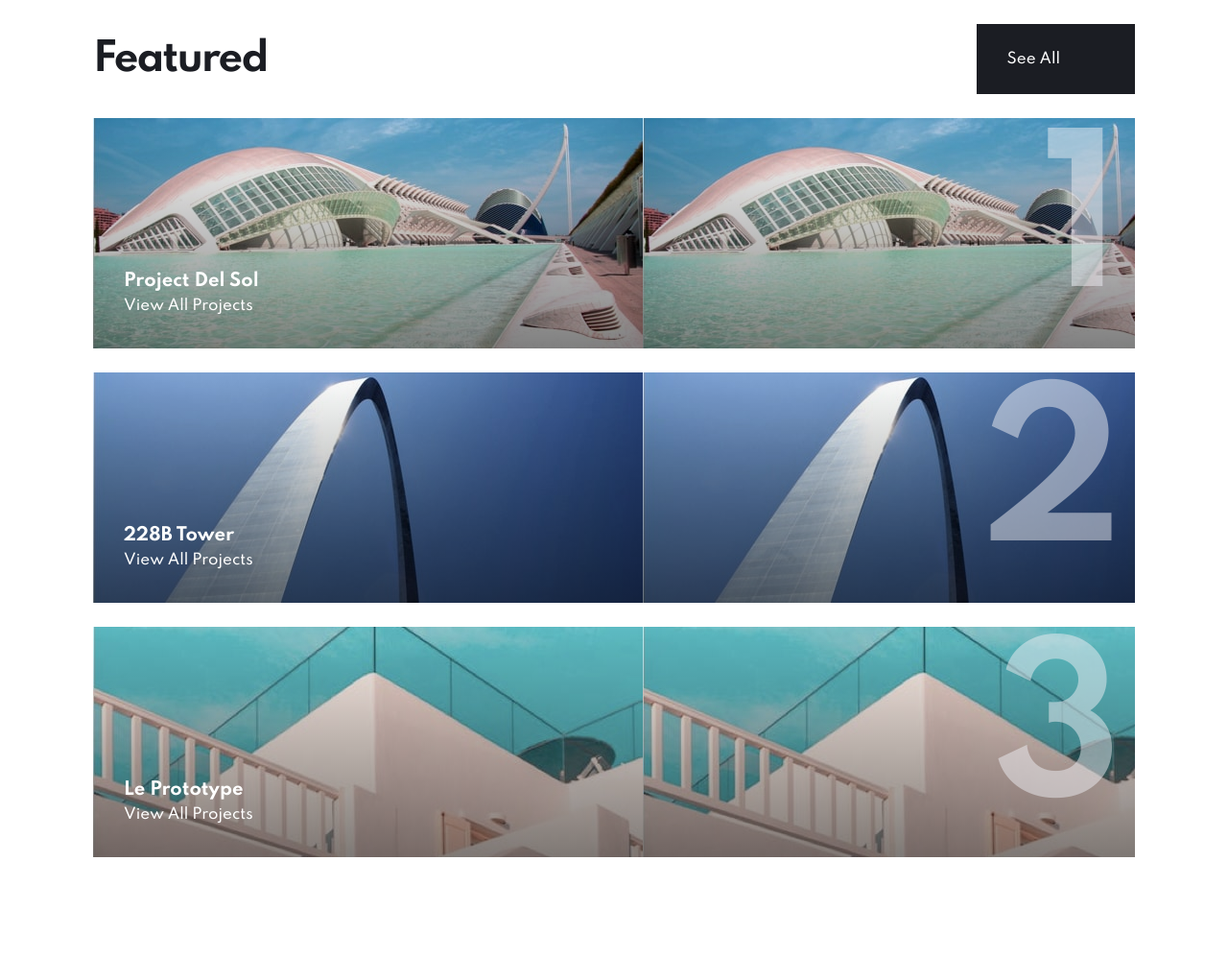
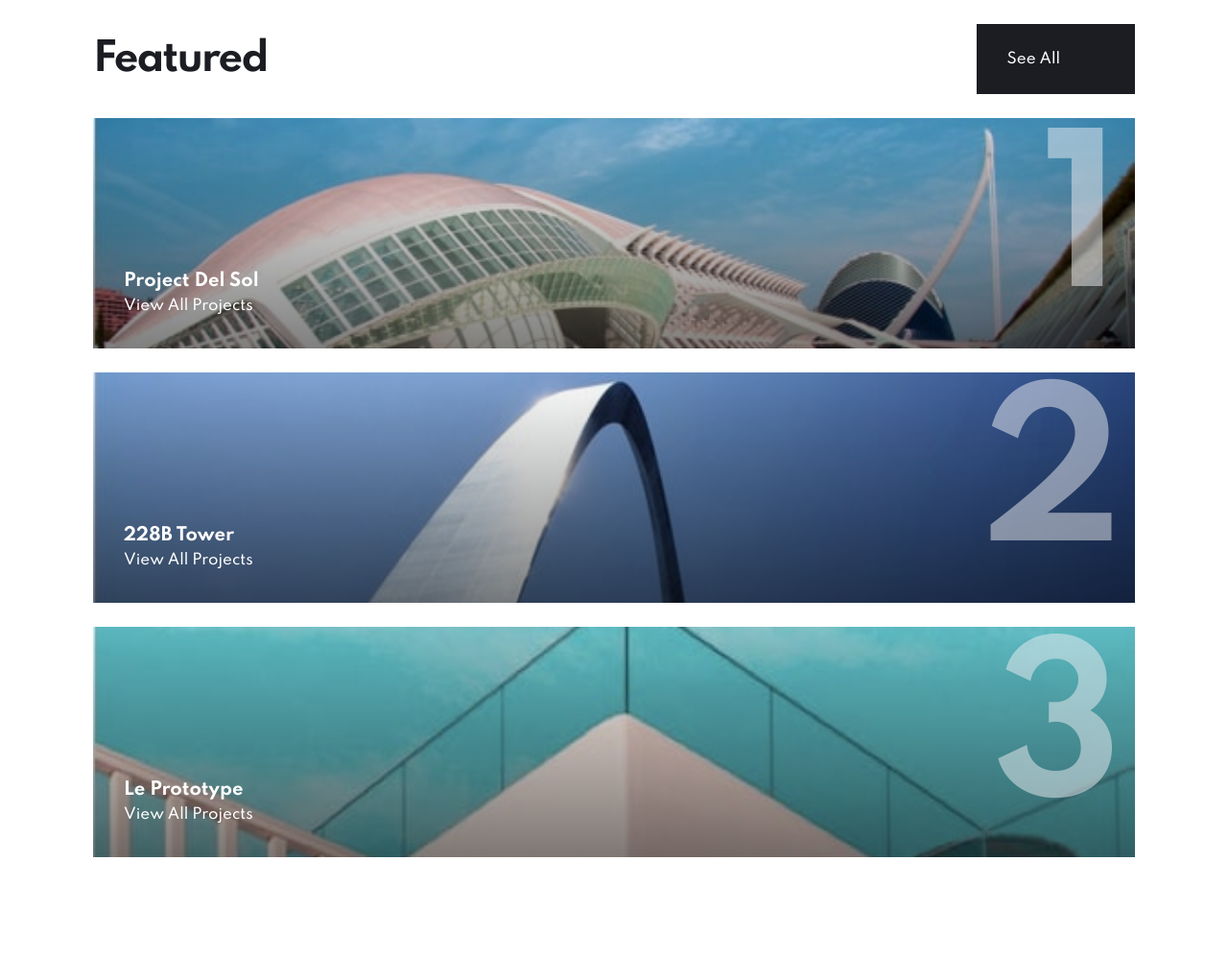
Before and after one commit to jcollier78/arch-studio-multi-page-website, a plain HTML site: page index.html in a window 1280 px wide. Shown: the part 2000-2997 px from the top of the page at 96% size. Drawn offline with Linux system fonts and the light colour scheme.

Commit message:
minor fixes

```diff
--- a/index.html
+++ b/index.html
@@ -164,8 +164,8 @@
           <li><a href="">Contact</a></li>
         </ul>
       </nav>
-      <a href="" class="btn">See Our Portfolio</a>
     </div>
+    <a href="" class="btn">See Our Portfolio</a>
 
   </footer>
 
--- a/scss/_featured.scss
+++ b/scss/_featured.scss
@@ -79,6 +79,8 @@
 
     @media screen and (min-width: 768px) {
         background: linear-gradient(rgba(0,0,0,0), rgba(0,0,0,0.5)), url(../assets/portfolio/tablet/image-del-sol.jpg);
+        background-repeat: no-repeat;
+        background-size: cover;
     }
 }
 
@@ -89,6 +91,8 @@
 
     @media screen and (min-width: 768px) {
         background: linear-gradient(rgba(0,0,0,0), rgba(0,0,0,0.5)), url(../assets/portfolio/tablet/image-228b.jpg);
+        background-repeat: no-repeat;
+        background-size: cover;
     }
 }
 
@@ -99,5 +103,7 @@
 
     @media screen and (min-width: 768px) {
         background: linear-gradient(rgba(0,0,0,0), rgba(0,0,0,0.5)), url(../assets/portfolio/tablet/image-prototype.jpg);
+        background-repeat: no-repeat;
+        background-size: cover;
     }
 }
```
Also changed, not shown: css/styles.css, 1 other file.
